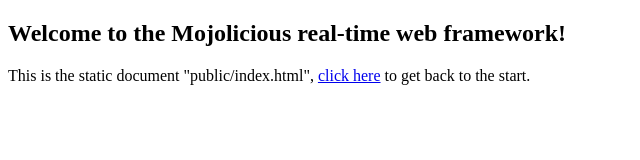
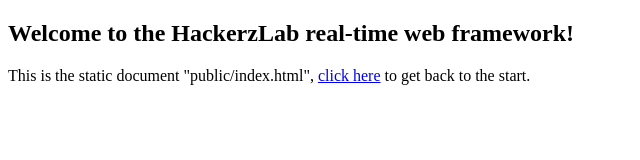
Before and after one commit to ykHakata/HackerzLab, a plain HTML site: page public/index.html in a window 1280 px wide. Shown: the whole page, without its empty margins (0-640 px from the left). Drawn offline with Linux system fonts and the light colour scheme.

```diff
--- a/public/index.html
+++ b/public/index.html
@@ -1,10 +1,10 @@
 <!DOCTYPE html>
 <html>
   <head>
-    <title>Welcome to the Mojolicious real-time web framework!</title>
+    <title>Welcome to the HackerzLab real-time web framework!</title>
   </head>
   <body>
-    <h2>Welcome to the Mojolicious real-time web framework!</h2>
+    <h2>Welcome to the HackerzLab real-time web framework!</h2>
     This is the static document "public/index.html",
     <a href="/">click here</a> to get back to the start.
   </body>
```
Also changed, not shown: 2 other files.
